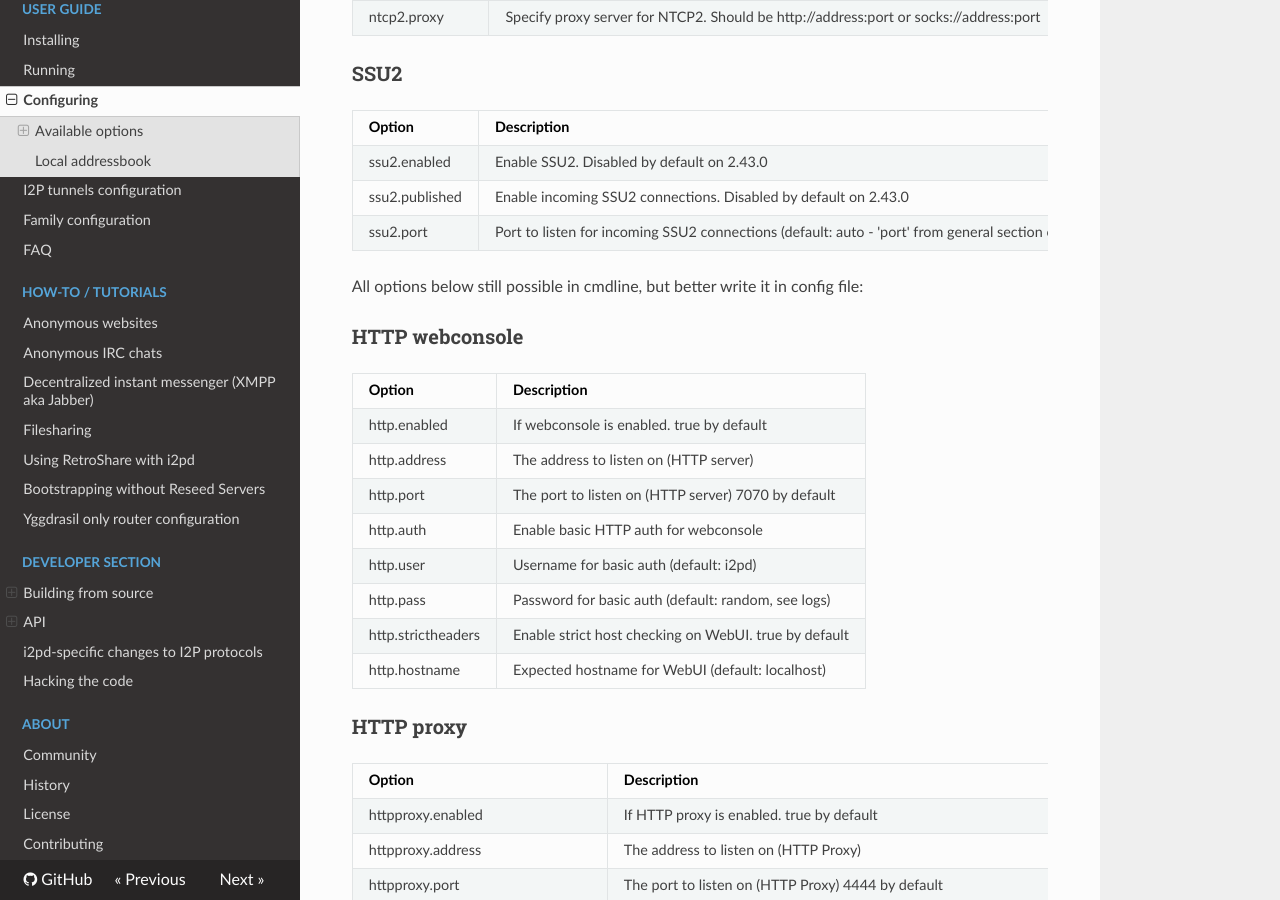
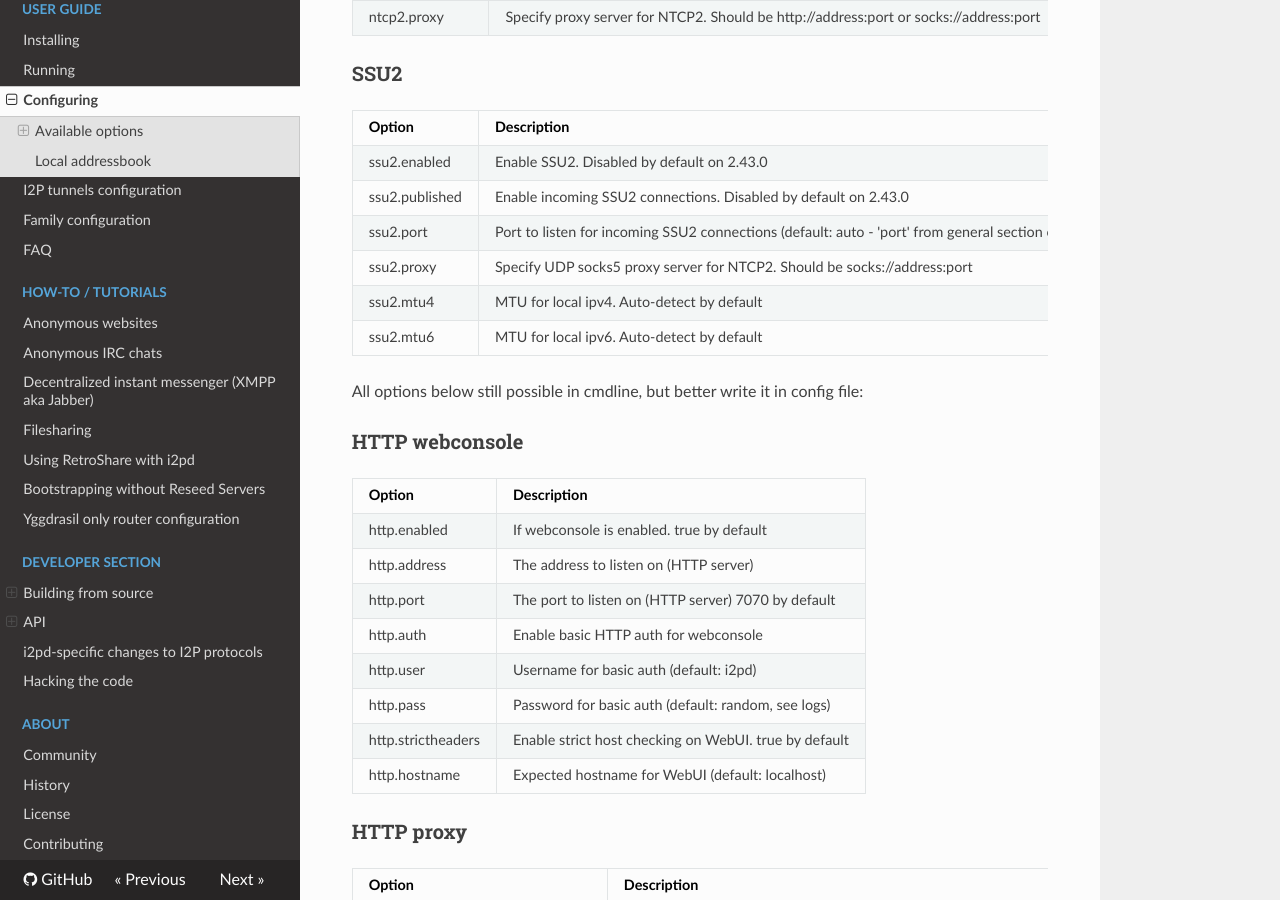
Before and after one commit to PurpleI2P/i2pd_docs_en, an MkDocs documentation site: the page built from docs/user-guide/configuration.md, in a window 1280 px wide and 900 px high, scrolled down 2408 px. Built offline with MkDocs 1.6.1, drawn with Linux system fonts in a browser that asks for light colours; nearby versions of some CDN libraries; old or Windows-style settings are respelled for this version of MkDocs.

Commit message:
ssu2.proxy, ssu2.mtu4, ssu2.mtu6

```diff
--- a/docs/user-guide/configuration.md
+++ b/docs/user-guide/configuration.md
@@ -92,6 +92,9 @@ Option                                 | Description
 ssu2.enabled                           | Enable SSU2. Disabled by default on 2.43.0
 ssu2.published                         | Enable incoming SSU2 connections. Disabled by default on 2.43.0
 ssu2.port                              | Port to listen for incoming SSU2 connections (default: auto - 'port' from general section or 'port + 1' if SSU is enabled)
+ssu2.proxy                             | Specify UDP socks5 proxy server for NTCP2. Should be socks://address:port
+ssu2.mtu4                              | MTU for local ipv4. Auto-detect by default
+ssu2.mtu6                              | MTU for local ipv6. Auto-detect by default
 
 All options below still possible in cmdline, but better write it in config file:
 
```
